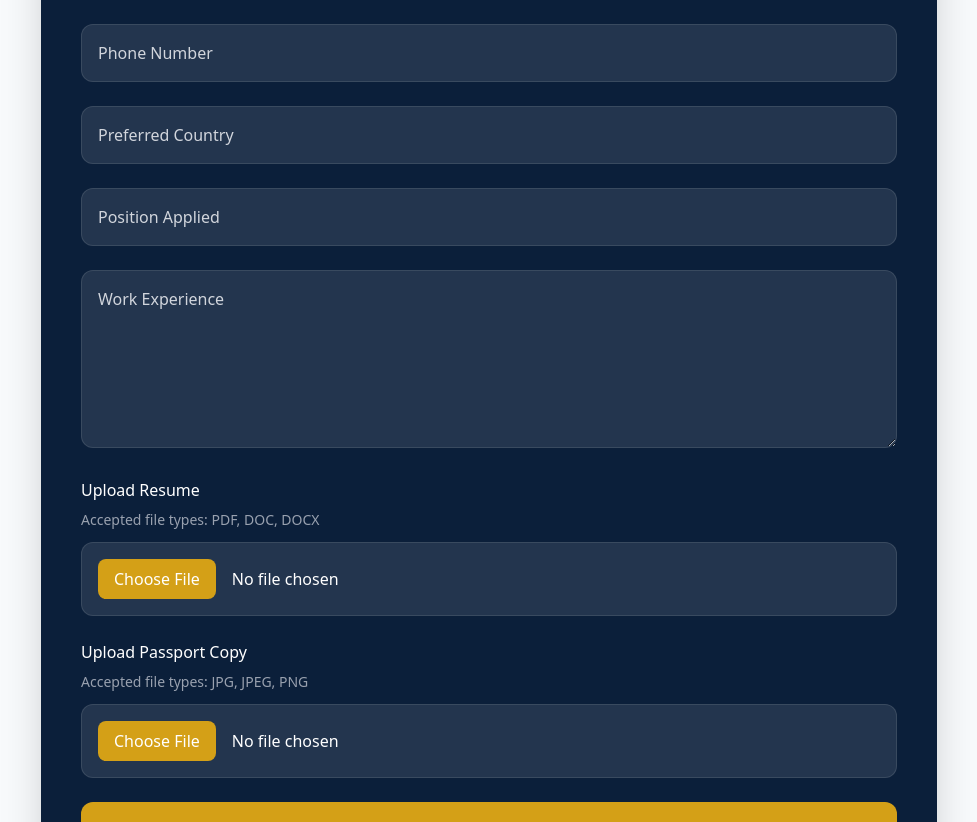
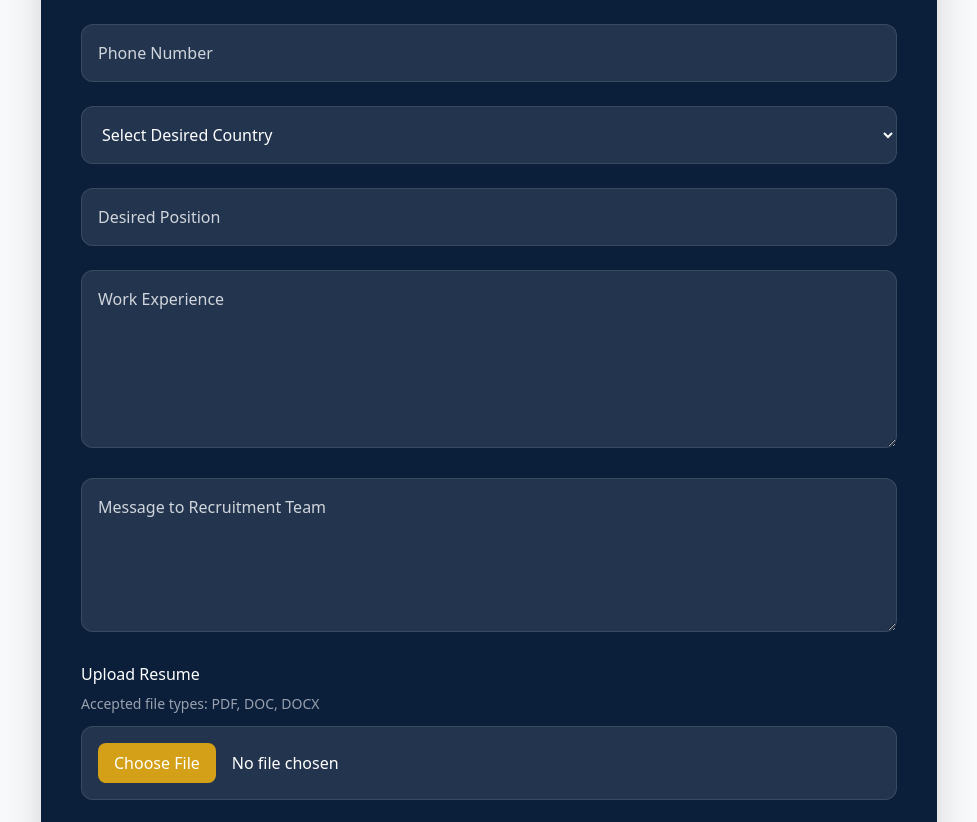
Before and after one commit to applystrategic-lab/strategic-website, a Next.js app: page /apply in a window 1280 px wide. Shown: the part 739-1561 px from the top of the page, without its empty margins (151-1128 px from the left). Built offline with nearby package versions, Linux system fonts and the light colour scheme; a web font is replaced by a local one.

Commit message:
Made changes

```diff
--- a/app/apply/page.tsx
+++ b/app/apply/page.tsx
@@ -14,7 +14,9 @@ export default function ApplyPage() {
   country: "",
   position: "",
   experience: "",
+  message: "",
   resume: null,
+  passport: null,
 });
 
   const [loading, setLoading] = useState(false);
@@ -22,9 +24,10 @@ export default function ApplyPage() {
   const [success, setSuccess] = useState(false);
 
 const handleChange = (
-  e: React.ChangeEvent<HTMLInputElement | HTMLTextAreaElement>
+  e: React.ChangeEvent<
+    HTMLInputElement | HTMLTextAreaElement | HTMLSelectElement
+  >
 ) => {
-
   const target = e.target as HTMLInputElement;
 
   setFormData({
@@ -33,7 +36,6 @@ const handleChange = (
       ? target.files[0]
       : target.value,
   });
-
 };
 
 const handleSubmit = async (
@@ -54,9 +56,14 @@ const handleSubmit = async (
     submitData.append("country", formData.country);
     submitData.append("position", formData.position);
     submitData.append("experience", formData.experience);
+    submitData.append("message", formData.message);
 
 if (formData.resume) {
   submitData.append("resume", formData.resume);
+}
+
+if (formData.passport) {
+  submitData.append("passport", formData.passport);
 }
 
     const res = await fetch("/api/apply", {
@@ -79,7 +86,9 @@ const handleSubmit = async (
   country: "",
   position: "",
   experience: "",
+  message: "",
   resume: null,
+  passport: null,
 });
 
     } else {
@@ -190,22 +199,35 @@ const handleSubmit = async (
               className="w-full p-4 rounded-xl bg-white/10 border border-white/10 text-white placeholder-gray-300 outline-none focus:border-[#D4A017]"
             />
 
-            <input
-              type="text"
+            <select
   name="country"
   value={formData.country}
   onChange={handleChange}
-              placeholder="Preferred Country"
   required
-              className="w-full p-4 rounded-xl bg-white/10 border border-white/10 text-white placeholder-gray-300 outline-none focus:border-[#D4A017]"
-            />
+  className="w-full p-4 rounded-xl bg-white/10 border border-white/10 text-white outline-none focus:border-[#D4A017]"
+>
+  <option value="" className="text-black">
+    Select Desired Country
+  </option>
+
+  <option value="Japan" className="text-black">Japan</option>
+  <option value="Saudi Arabia" className="text-black">Saudi Arabia</option>
+  <option value="USA" className="text-black">USA</option>
+  <option value="UAE" className="text-black">UAE</option>
+  <option value="Malaysia" className="text-black">Malaysia</option>
+  <option value="Vietnam" className="text-black">Vietnam</option>
+  <option value="Jordan" className="text-black">Jordan</option>
+  <option value="Qatar" className="text-black">Qatar</option>
+  <option value="Thailand" className="text-black">Thailand</option>
+  <option value="Bahrain" className="text-black">Bahrain</option>
+</select>
 
             <input
   type="text"
   name="position"
   value={formData.position}
   onChange={handleChange}
-              placeholder="Position Applied"
+  placeholder="Desired Position"
   required
   className="w-full p-4 rounded-xl bg-white/10 border border-white/10 text-white placeholder-gray-300 outline-none focus:border-[#D4A017]"
 />
@@ -218,6 +240,26 @@ const handleSubmit = async (
               placeholder="Work Experience"
               required
               className="w-full p-4 rounded-xl bg-white/10 border border-white/10 text-white placeholder-gray-300 outline-none focus:border-[#D4A017]"
+            />
+
+            <textarea
+  rows={5}
+  name="message"
+  value={formData.message}
+  onChange={handleChange}
+  placeholder="Message to Recruitment Team"
+  className="
+    w-full
+    p-4
+    rounded-xl
+    bg-white/10
+    border
+    border-white/10
+    text-white
+    placeholder-gray-300
+    outline-none
+    focus:border-[#D4A017]
+  "
 />
 
            {/* RESUME UPLOAD */}
@@ -233,6 +275,7 @@ const handleSubmit = async (
   <input
   type="file"
   name="resume"
+  onChange={handleChange}
     accept=".pdf,.doc,.docx"
     required
     className="
@@ -270,6 +313,7 @@ const handleSubmit = async (
   <input
   type="file"
   name="passport"
+  onChange={handleChange}
     accept=".jpg,.jpeg,.png"
     required
     className="
```
Lines whose indentation alone changed are shown as unchanged.
